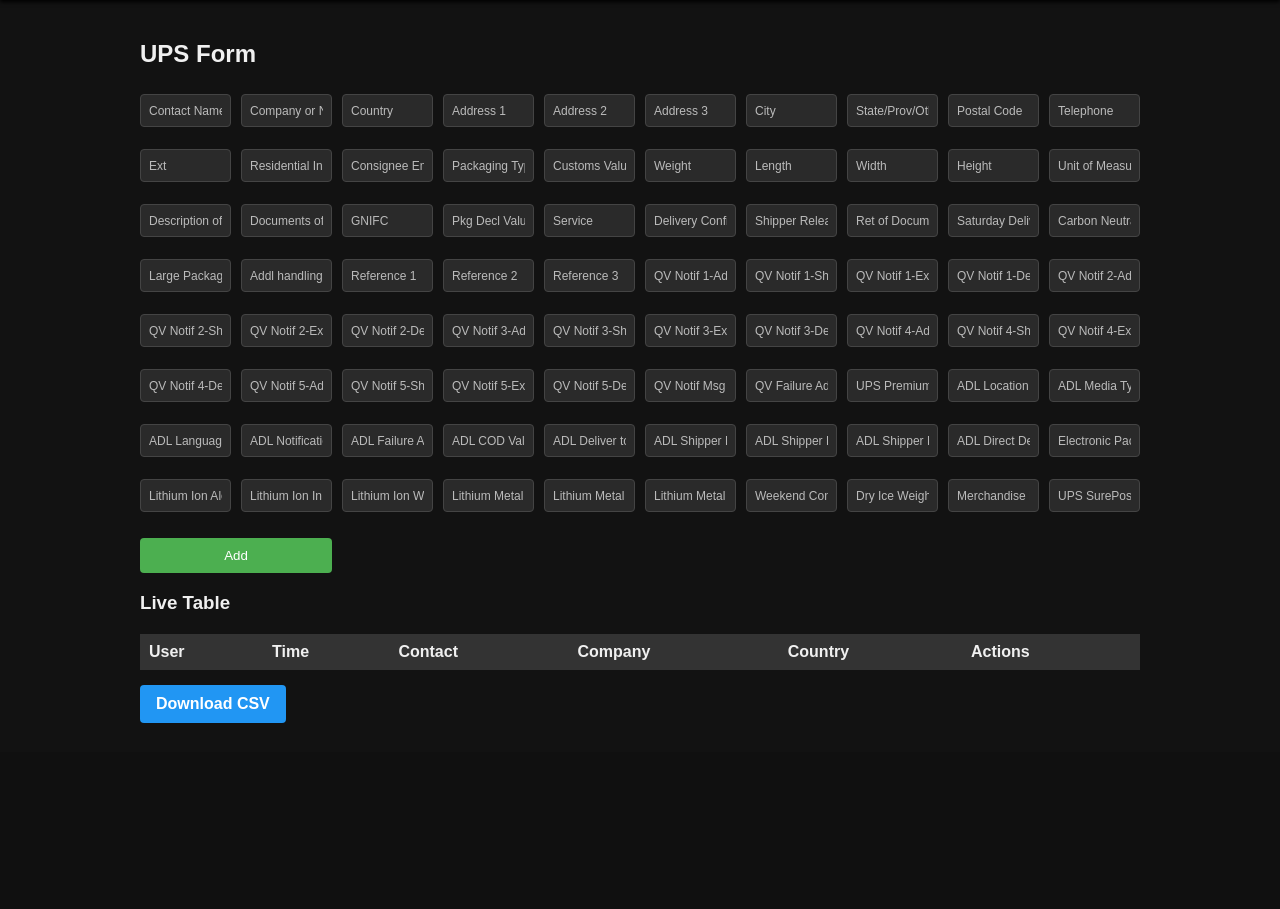
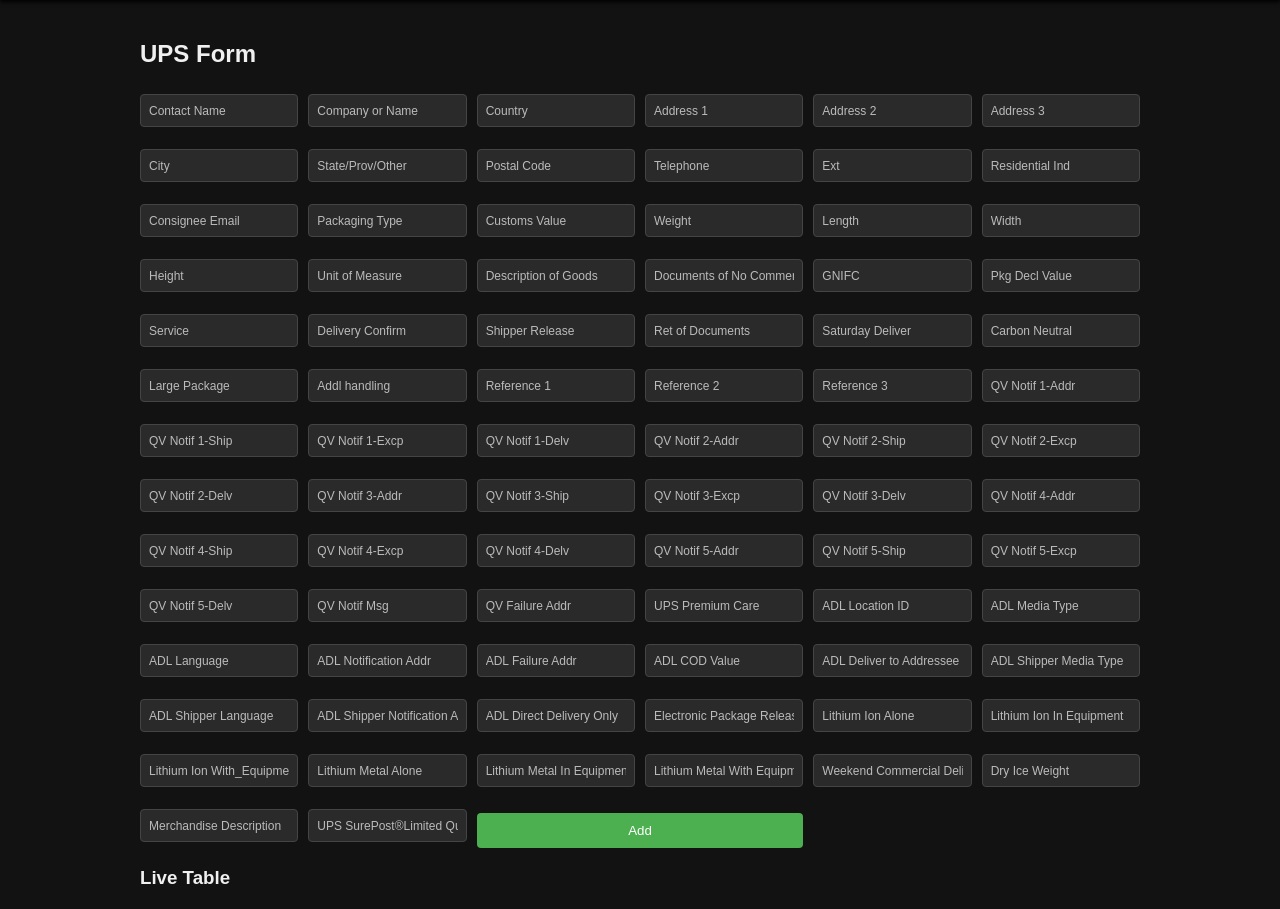
Before and after one commit to tpchespa/ch-ups-app, a Flask app: page / in a window 1280 px wide. Shown: the part 48-957 px from the top of the page. Before the commit the page ends 771 px from the top, so only its background shows below. Run offline with Flask 3, Linux system fonts and the light colour scheme; the visitor is signed in with stand-in values (Sample User, id 1); data that the repository does not hold is empty; some libraries are stand-ins or nearby versions.

Commit message:
Style fixes

```diff
--- a/static/styles.css
+++ b/static/styles.css
@@ -91,7 +91,7 @@ a.button-link:hover {
 
 form.grid-form {
     display: grid;
-    grid-template-columns: repeat(10, 1fr); /* 10 columns */
+    grid-template-columns: repeat(6, 1fr); /* 10 columns */
     gap: 10px;
     margin-top: 20px;
 }
```
